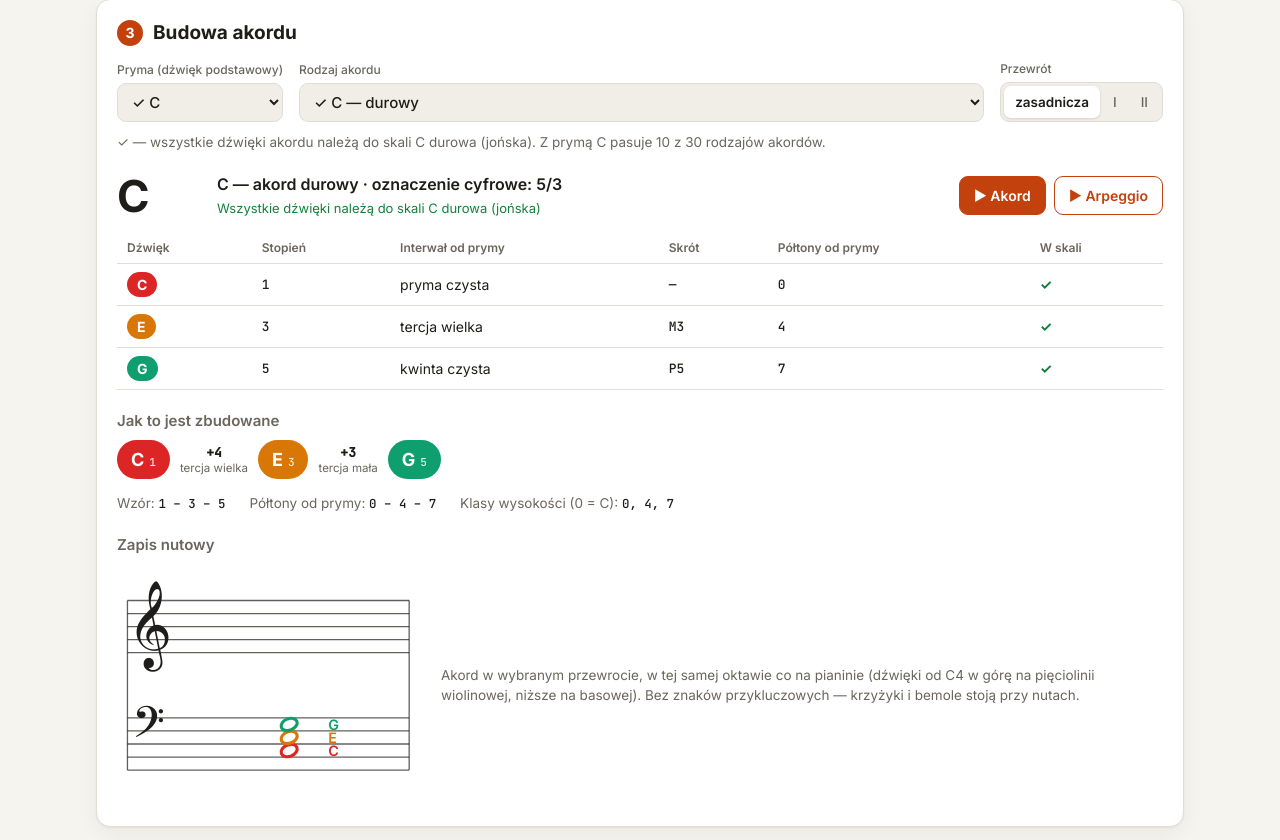
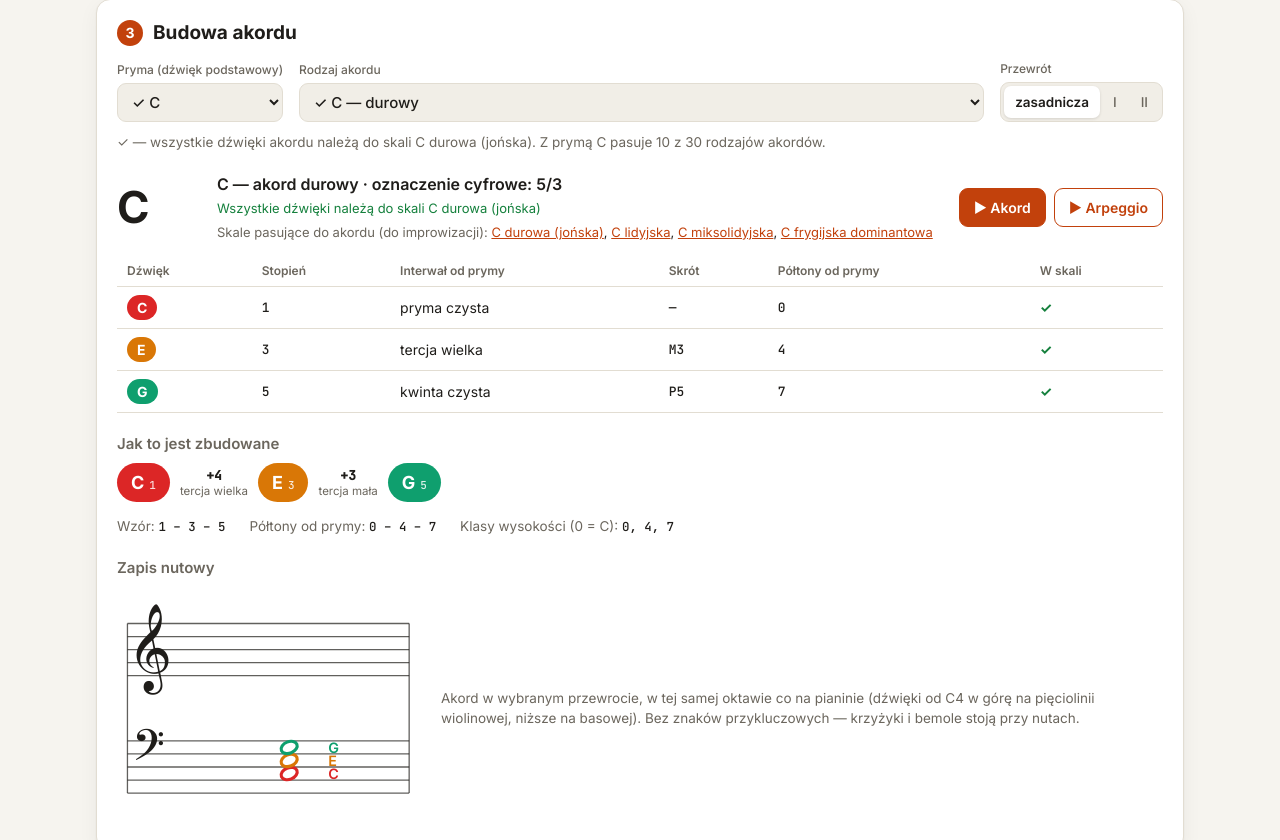
Before and after one commit to bartoszbielawski/ChordBuilder, a plain HTML site: page index.html in a window 1280 px wide. Shown: the part 2866-3706 px from the top of the page. Drawn offline with Linux system fonts and the light colour scheme; a web font is replaced by a local one.

Commit message:
Skale pasujące do akordu (teoria akord–skala)
Co-Authored-By: Claude Opus 5.5 <noreply@anthropic.com>

```diff
--- a/css/style.css
+++ b/css/style.css
@@ -614,3 +614,4 @@ html.present .site-footer, html.present .settings .field:first-child { display:
 .tr-result { display: grid; gap: 10px; margin-top: 12px; }
 .tr-staves { display: grid; grid-template-columns: repeat(auto-fit, minmax(min(100%, 300px), 1fr)); gap: 8px 24px; }
 .tr-staves .hint { margin: 0 0 4px; }
+.chord-scales { font-size: 13px; margin-top: 4px; } .chord-scales .lbl { color: var(--muted); }
--- a/index.html
+++ b/index.html
@@ -190,6 +190,7 @@
         <div>
           <div class="chord-name" id="chord-name"></div>
           <div class="fit" id="chord-fit"></div>
+          <div class="chord-scales" id="chord-scales"></div>
         </div>
         <div class="play-group">
           <button type="button" class="btn" id="play-chord" title="Zagraj akord">▶ Akord</button>
--- a/js/app.js
+++ b/js/app.js
@@ -423,6 +423,11 @@
       ? `Spoza skali ${nn(sc.tonic)} ${sc.scale.name.toLowerCase()}: ${outside.map((n) => nn(n.note)).join(', ')}`
       : `Wszystkie dźwięki należą do skali ${nn(sc.tonic)} ${sc.scale.name.toLowerCase()}`;
 
+    // Teoria akord–skala: skale od prymy, które zawierają wszystkie dźwięki akordu.
+    const cs = T.chordScales(chord);
+    $('chord-scales').replaceChildren(h('span', { class: 'lbl' }, 'Skale pasujące do akordu (do improwizacji): '),
+      ...(cs.length ? cs.flatMap((x, i) => [i ? ', ' : '', h('a', { href: `#t=${encodeURIComponent(T.noteKey(chord.root))}&s=${x.scale.id}`, title: x.scale.mood || '' }, `${nn(chord.root)} ${x.scale.name.toLowerCase()}`)])
+        : [h('span', { class: 'muted' }, 'brak wśród skal na stronie')]));
     $('chord-tbody').replaceChildren(...chord.notes.map((n) => h('tr', {},
       h('td', {}, h('span', { class: 'pill role-' + n.role }, nn(n.note))),
       h('td', { class: 'mono' }, n.info.symbol),
--- a/js/i18n-en.js
+++ b/js/i18n-en.js
@@ -382,6 +382,7 @@
     'Saksofon tenorowy B (nona wielka)': 'B♭ tenor saxophone (major ninth)', 'Saksofon barytonowy Es (oktawa + seksta)': 'E♭ baritone saxophone (octave + sixth)',
     'Waltornia F, rożek angielski': 'F horn, cor anglais', 'Flet altowy G': 'Alto flute in G', 'Gitara (zapis oktawę wyżej)': 'Guitar (written an octave higher)',
     'Melodia z akordami jako plik MIDI': 'The melody with chords as a MIDI file',
+    'Skale pasujące do akordu (do improwizacji):': 'Scales that fit the chord (for improvisation):', 'brak wśród skal na stronie': 'none among the scales on this site',
     'Nowy sprawdzian': 'New test', '📋 Kopiuj wynik': '📋 Copy result', 'Wróć do ćwiczenia': 'Back to the exercise',
     '{0} molowej': '{0} minor', '{0} durowej': '{0} major', 'Tempo:': 'Tempo:', 'ćwierćnut/min': 'quarter notes/min',
     'Rodzaj (jakość)': 'Quality', '— policz półtony i porównaj z wzorcem:': '— count the semitones and compare with the pattern:',
--- a/js/theory.js
+++ b/js/theory.js
@@ -534,6 +534,13 @@
     return mode === 'major' ? n.charAt(0).toUpperCase() + n.slice(1) + '-dur' : n + '-moll';
   }
 
+  /** Skale od prymy akordu, które zawierają wszystkie jego dźwięki (teoria akord–skala). */
+  function chordScales(chord) {
+    return SCALES.filter((sc) => sc.intervals.length >= 6)
+      .map((sc) => buildScale(chord.root, sc.id))
+      .filter((sc) => [...chord.pcs].every((pc) => sc.pcs.has(pc)));
+  }
+
   /* ---------- Analiza: symbol akordu → akord, akordy → tonacja ---------- */
 
   // Dodatkowe zapisy symboli (oprócz tych z CHORD_TYPES).
@@ -943,7 +950,7 @@
     setLang, getLang: () => LANG,
     staffStep, intervalOf, invertInterval, consonance, enharmonicIntervals,
     keySignature, alterationsVsMajor, smoothVoicing, voiceMoves, secondaryDominant,
-    MAJOR_SEMI, INTERVALS, degreeName, borrowedChords, parseChordSymbol, analyzeKey, figuredBass, transposeChords, parallels, cagedShape, harmonize, harmonizeGroups, nonChordTone, polishNoteName, polishKeyName,
+    MAJOR_SEMI, INTERVALS, degreeName, borrowedChords, parseChordSymbol, analyzeKey, figuredBass, transposeChords, parallels, cagedShape, harmonize, harmonizeGroups, nonChordTone, polishNoteName, polishKeyName, chordScales,
     LETTERS, SCALES, CHORD_TYPES, CHORD_GROUPS, TUNINGS,
     mod, makeNote, parseNote, noteKey, noteName,
     parseInterval, describeInterval, intervalBetween, transpose,
```
Also changed, not shown: tests/theory.test.js (+8 -0 lines), 1 other file.
